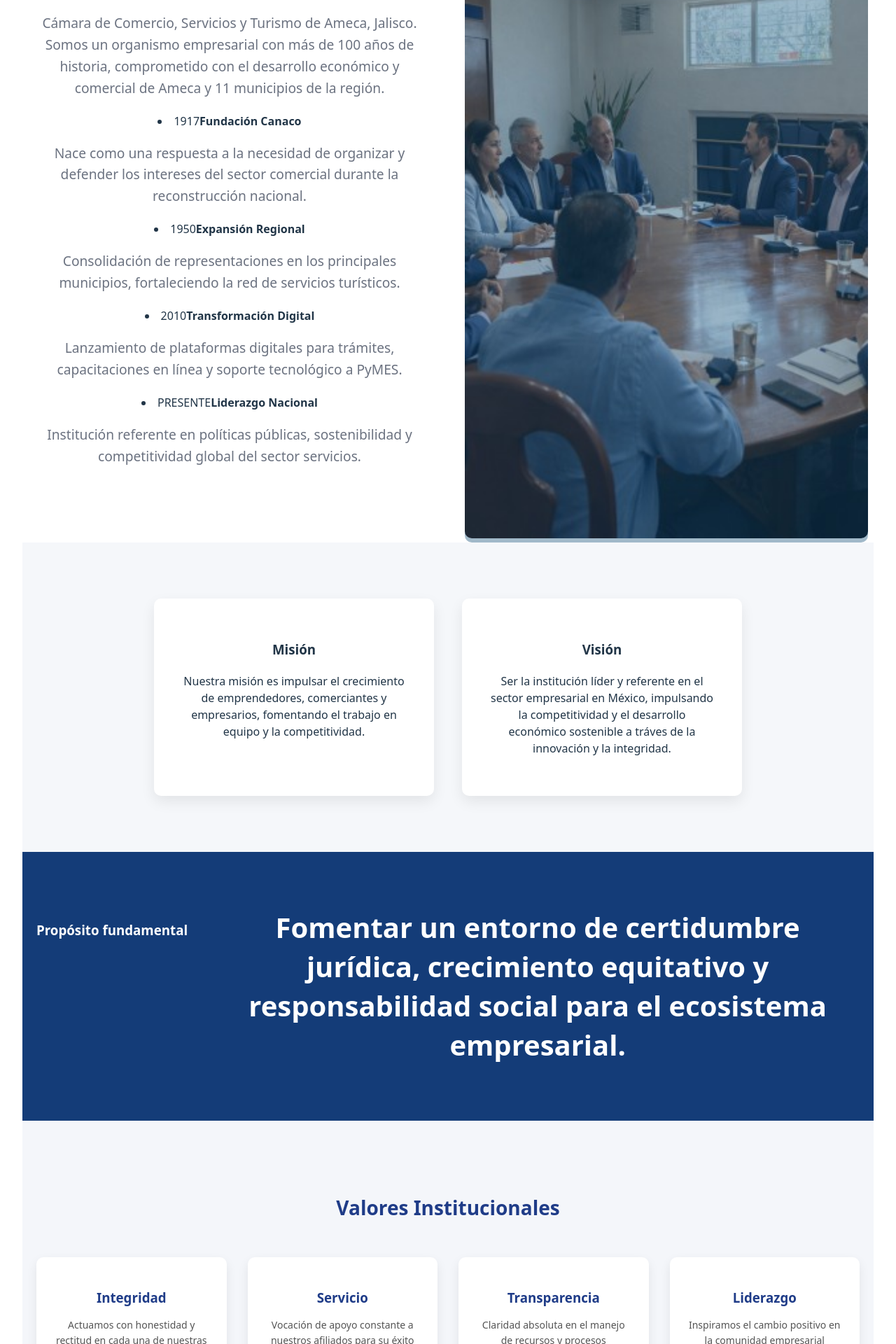
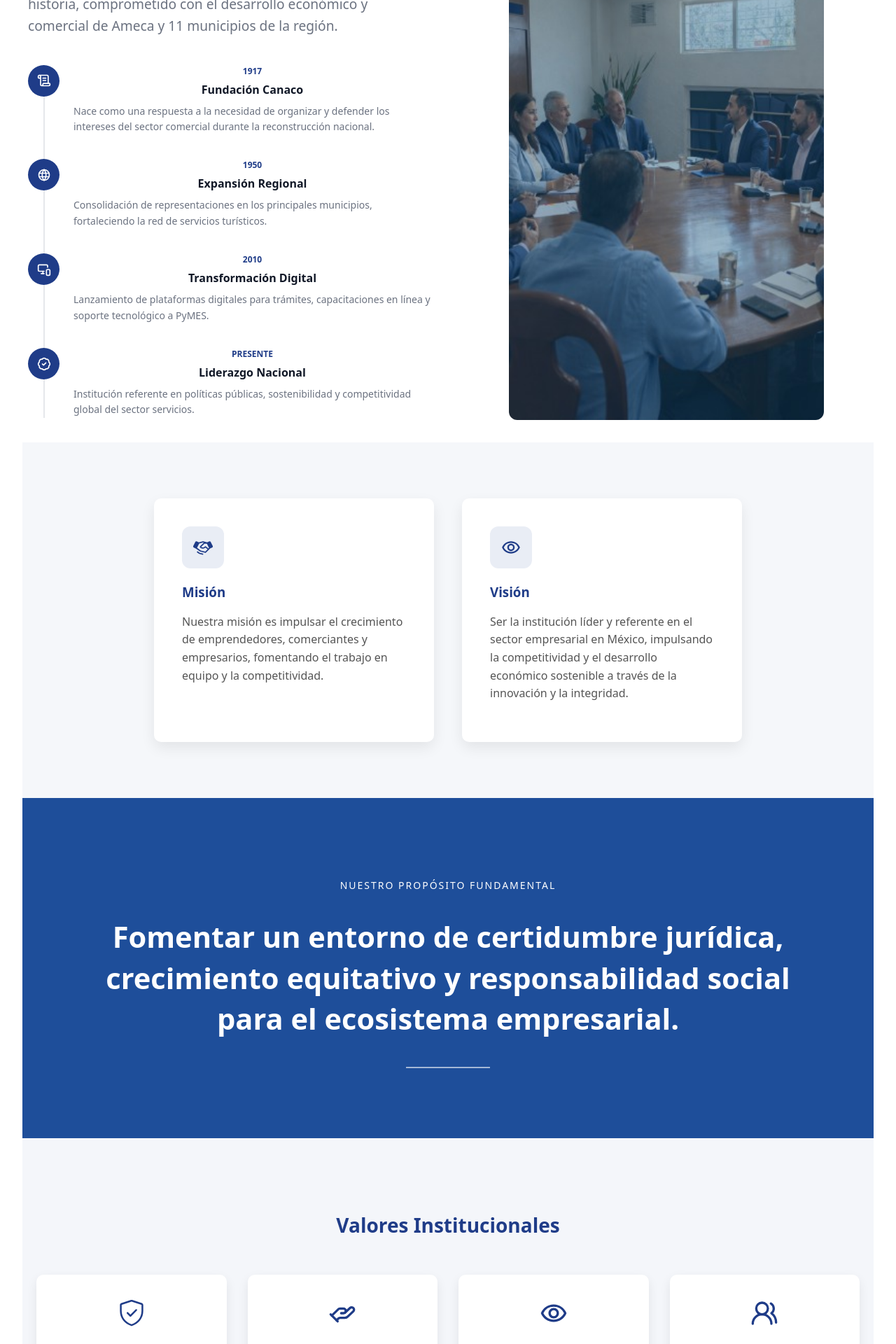
Before and after one commit to fredyuruena/proyectoingenieros, a React (Vite) app: page /nosotros in a window 1280 px wide. Shown: the part 880-2800 px from the top of the page at 70% size. Built offline with nearby package versions, Linux system fonts and the light colour scheme.

Commit message:
Pagina de nosotros

```diff
--- a/package.json
+++ b/package.json
@@ -12,6 +12,7 @@
   "dependencies": {
     "react": "^19.2.0",
     "react-dom": "^19.2.0",
+    "react-icons": "^5.5.0",
     "react-router-dom": "^7.13.0"
   },
   "devDependencies": {
--- a/src/Paginas/Nosotros/Nosotros.css
+++ b/src/Paginas/Nosotros/Nosotros.css
@@ -5,7 +5,7 @@
 .nosotros-container {
   display: flex;
   flex-direction: column;
-  align-items: center;
+  align-items: stretch;
   padding: 20px;
 }
 
@@ -20,6 +20,7 @@
 }
 
 .nosotros-texto p {
+  text-align: left;
   font-size: 1.2rem;
   line-height: 1.6;
   color: #6B7280;
@@ -27,16 +28,82 @@
 
 /* Imagen */
 .contactoimg {
-  flex: 1; /* corregido */
-  background: rgba(20, 80, 120, 0.4);
-  border-radius: 10px;
-  margin: 0;
+  display: flex;
+  justify-content: center;
+  align-items: flex-start;
 }
 
 .contactoimg img {
   width: 100%;
-  border-radius: 10px;
+  max-width: 450px;
+  height: auto;
+  border-radius: 12px;
+  object-fit: cover;
 }
+
+.timeline {
+  list-style: none;
+  padding: 0;
+  margin-top: 40px;
+  position: relative;
+}
+
+.timeline li {
+  display: flex;
+  align-items: flex-start;
+  gap: 20px;
+  margin-bottom: 35px;
+  position: relative;
+}
+
+/* Línea vertical */
+.timeline::before {
+  content: "";
+  position: absolute;
+  left: 22px;
+  top: 0;
+  bottom: 0;
+  width: 2px;
+  background-color: #e5e7eb;
+}
+
+/* Icono circular */
+.timeline-icon {
+  min-width: 45px;
+  height: 45px;
+  background-color: #1f3c88;
+  color: white;
+  display: flex;
+  align-items: center;
+  justify-content: center;
+  border-radius: 50%;
+  font-size: 20px;
+  z-index: 2;
+}
+
+/* Contenido */
+.timeline-content span {
+  font-size: 12px;
+  font-weight: bold;
+  color: #1f3c88;
+  display: block;
+  margin-bottom: 5px;
+}
+
+.timeline-content strong {
+  display: block;
+  margin-bottom: 8px;
+  color: #111827;
+}
+
+.timeline-content p {
+  margin: 0;
+  font-size: 14px;
+  color: #6B7280;
+  line-height: 1.6;
+}
+
+
 
 
 /* ============================= */
@@ -71,29 +138,76 @@
   transform: translateY(-6px);
 }
 
+.cajita {
+  background: white;
+  padding: 40px;
+  border-radius: 10px;
+  width: 400px;
+  box-shadow: 0 8px 20px rgba(0, 0, 0, 0.08);
+  transition: transform 0.3s ease;
+  text-align: left;
+}
+
+.icono-mv {
+  width: 60px;
+  height: 60px;
+  background-color: #e9edf5;   /* fondo suave */
+  display: flex;
+  align-items: center;
+  justify-content: center;
+  border-radius: 12px;
+  margin-bottom: 20px;
+  font-size: 28px;
+  color: #1f3c88;               /* azul institucional */
+}
+
+.cajita h3 {
+  margin-bottom: 15px;
+  color: #1f3c88;
+}
+
+.cajita p {
+  color: #555;
+  line-height: 1.6;
+}
+
 
 /* ============================= */
 /* SECCIÓN: PROPÓSITO           */
 /* ============================= */
 
 .proposito {
-  padding: 80px 20px;
-  background-color: #143C78;
+  background-color: #1E4E9A;
+  padding: 100px 20px;
   text-align: center;
+  color: #ffffff;
 }
 
-.proposito h3 {
-  color: white;
-}
-
-.proposito h1 {
-  color: white;
-  font-size: 2.5rem;
-  line-height: 1.4;
-  max-width: 900px;
+.proposito-contenedor {
+  max-width: 1000px;
   margin: 0 auto;
 }
 
+.proposito-subtitulo {
+  font-size: 14px;
+  letter-spacing: 2px;
+  margin-bottom: 30px;
+  font-weight: 500;
+}
+
+.proposito-titulo {
+  font-size: 2.6rem;
+  line-height: 1.4;
+  font-weight: 600;
+  margin-bottom: 40px;
+}
+
+.proposito-linea {
+  width: 120px;
+  height: 2px;
+  background-color: rgba(255,255,255,0.6);
+  margin: 0 auto;
+}
 
 /* ============================= */
 /* SECCIÓN: VALORES             */
@@ -142,11 +256,24 @@
   color: #1f3c88;
 }
 
-.valor-card p {
-  font-size: 14px;
-  color: #555;
-  line-height: 1.6;
+
+
+.valor-card {
+  background: white;
+  padding: 30px 25px;
+  border-radius: 10px;
+  box-shadow: 0 6px 15px rgba(0,0,0,0.08);
+  transition: transform 0.3s ease;
+  text-align: center; /* centramos todo */
 }
+
+.valor-icono {
+  font-size: 40px;      /* tamaño del icono */
+  color: #1f3c88;       /* azul institucional */
+  margin-bottom: 20px;  /* espacio debajo del icono */
+}
+
+
 
 
 /* ============================= */
--- a/src/Paginas/Nosotros/Nosotros.jsx
+++ b/src/Paginas/Nosotros/Nosotros.jsx
@@ -4,24 +4,38 @@ import Banner from "../../componentes/Banner/Banner";
 import Bannernosotros from "../../assets/banner-nosotros.png";
 import nosotrosImg from "./nosotros.png";
 
+/* importaciones de iconos de react-icons */
+
+import { GoShieldCheck } from "react-icons/go";
+import { LuHandHelping } from "react-icons/lu";
+import { MdOutlineRemoveRedEye } from "react-icons/md";
+import { LuUsersRound } from "react-icons/lu";
+import { PiHandshakeFill } from "react-icons/pi";
+
+import { LuScrollText } from "react-icons/lu";
+import { TbWorld } from "react-icons/tb";
+import { LuMonitorSmartphone } from "react-icons/lu";
+import { LuBadgeCheck } from "react-icons/lu";
+
 const Nosotros = () => {
   return (
     <main>
       <>
+        {/* ============================ */}
         {/* Banner de la sección */}
-
+        {/* ============================= */}
         <Banner
           title="Acerca de Nosotros"
           subtitle="Más de 100 años impulsando el comercio y el turismo"
           backgroundImage={Bannernosotros}
         />
 
-        {/* Sección historia */}
+        {/* Historia de la Cámara */}
         <section className="nosotros">
           <div className="nosotros-contenedor">
             {/* Texto */}
             <div className="nosotros-texto">
-              <h2>Nuestra historia</h2>
+              <h2>Nuestra Historia</h2>
 
               <p>
                 Cámara de Comercio, Servicios y Turismo de Ameca, Jalisco. Somos
@@ -30,42 +44,65 @@ const Nosotros = () => {
                 11 municipios de la región.
               </p>
 
+              <ul className="timeline">
                 <li>
+                  <div className="timeline-icon">
+                    <LuScrollText />
+                  </div>
+                  <div className="timeline-content">
                     <span>1917</span>
                     <strong>Fundación Canaco</strong>
                     <p>
-                  Nace como una respuesta a la necesidad de organizar y defender
-                  los intereses del sector comercial durante la reconstrucción
-                  nacional.
+                      Nace como una respuesta a la necesidad de organizar y
+                      defender los intereses del sector comercial durante la
+                      reconstrucción nacional.
                     </p>
+                  </div>
                 </li>
 
                 <li>
+                  <div className="timeline-icon">
+                    <TbWorld />
+                  </div>
+                  <div className="timeline-content">
                     <span>1950</span>
                     <strong>Expansión Regional</strong>
                     <p>
                       Consolidación de representaciones en los principales
                       municipios, fortaleciendo la red de servicios turísticos.
                     </p>
+                  </div>
                 </li>
 
                 <li>
+                  <div className="timeline-icon">
+                    <LuMonitorSmartphone />
+                  </div>
+                  <div className="timeline-content">
                     <span>2010</span>
                     <strong>Transformación Digital</strong>
                     <p>
                       Lanzamiento de plataformas digitales para trámites,
                       capacitaciones en línea y soporte tecnológico a PyMES.
                     </p>
+                  </div>
                 </li>
 
                 <li>
+                  <div className="timeline-icon">
+                    <LuBadgeCheck />
+                  </div>
+                  <div className="timeline-content">
                     <span>PRESENTE</span>
                     <strong>Liderazgo Nacional</strong>
                     <p>
-                  Institución referente en políticas públicas, sostenibilidad y
-                  competitividad global del sector servicios.
+                      Institución referente en políticas públicas,
+                      sostenibilidad y competitividad global del sector
+                      servicios.
                     </p>
+                  </div>
                 </li>
+              </ul>
             </div>
 
             {/* Imagen */}
@@ -75,10 +112,16 @@ const Nosotros = () => {
           </div>
         </section>
 
+        {/* ========================== */}
         {/* Mision y vision */}
+        {/*============================ */}
+
         <section className="mision-vision">
           <div className="contenedor-cajita">
             <div className="cajita">
+              <div className="icono-mv">
+                <PiHandshakeFill />
+              </div>
               <h3>Misión</h3>
               <p>
                 Nuestra misión es impulsar el crecimiento de emprendedores,
@@ -88,38 +131,51 @@ const Nosotros = () => {
             </div>
 
             <div className="cajita">
+              <div className="icono-mv">
+                <MdOutlineRemoveRedEye />
+              </div>
               <h3>Visión</h3>
               <p>
                 Ser la institución líder y referente en el sector empresarial en
                 México, impulsando la competitividad y el desarrollo económico
-                sostenible a tráves de la innovación y la integridad.
+                sostenible a través de la innovación y la integridad.
               </p>
             </div>
           </div>
         </section>
 
+        {/* ============================== */}
         {/* Proposito fundamental */}
+        {/* ============================== */}
+
         <section className="proposito">
-          <div>
-            <div className="contenedor-cajita">
-              <h3 className="proposito-h3">Propósito fundamental</h3>
+          <div className="proposito-contenedor">
+            <h3 className="proposito-subtitulo">
+              NUESTRO PROPÓSITO FUNDAMENTAL
+            </h3>
 
-              <h1 className="proposito-h1">
+            <h1 className="proposito-titulo">
               Fomentar un entorno de certidumbre jurídica, crecimiento
               equitativo y responsabilidad social para el ecosistema
               empresarial.
             </h1>
-            </div>
+
+            <div className="proposito-linea"></div>
           </div>
         </section>
 
+        {/* ===================================== */}
         {/* Valores institucionales */}
+        {/* ===================================== */}
 
         <section className="valores">
           <h2 className="valores-titulo">Valores Institucionales</h2>
 
           <div className="valores-container">
             <div className="valor-card">
+              <div className="valor-icono">
+                <GoShieldCheck />
+              </div>
               <h3>Integridad</h3>
               <p>
                 Actuamos con honestidad y rectitud en cada una de nuestras
@@ -128,6 +184,9 @@ const Nosotros = () => {
             </div>
 
             <div className="valor-card">
+              <div className="valor-icono">
+                <LuHandHelping />
+              </div>
               <h3>Servicio</h3>
               <p>
                 Vocación de apoyo constante a nuestros afiliados para su éxito
@@ -136,6 +195,9 @@ const Nosotros = () => {
             </div>
 
             <div className="valor-card">
+              <div className="valor-icono">
+                <MdOutlineRemoveRedEye />
+              </div>
               <h3>Transparencia</h3>
               <p>
                 Claridad absoluta en el manejo de recursos y procesos
@@ -144,6 +206,9 @@ const Nosotros = () => {
             </div>
 
             <div className="valor-card">
+              <div className="valor-icono">
+                <LuUsersRound />
+              </div>
               <h3>Liderazgo</h3>
               <p>
                 Inspiramos el cambio positivo en la comunidad empresarial
--- a/src/componentes/Header/Header.jsx
+++ b/src/componentes/Header/Header.jsx
@@ -14,7 +14,7 @@ export const Header = () => {
 
       {/* Barra de navegacion principal */}
       <nav className="Barra-navegacion">
-        <NavLink to="/inicio">Inicio</NavLink>
+        <NavLink to="/">Inicio</NavLink>
         <NavLink to="/nosotros">Nosotros</NavLink>
         <NavLink to="/bolsa-trabajo">Bolsa de trabajo</NavLink>
         <NavLink to="/membresias">Membresias</NavLink>
```
Also changed, not shown: 1 other file (tests, documents, lock files or other folders). Lines whose indentation alone changed are shown as unchanged.
